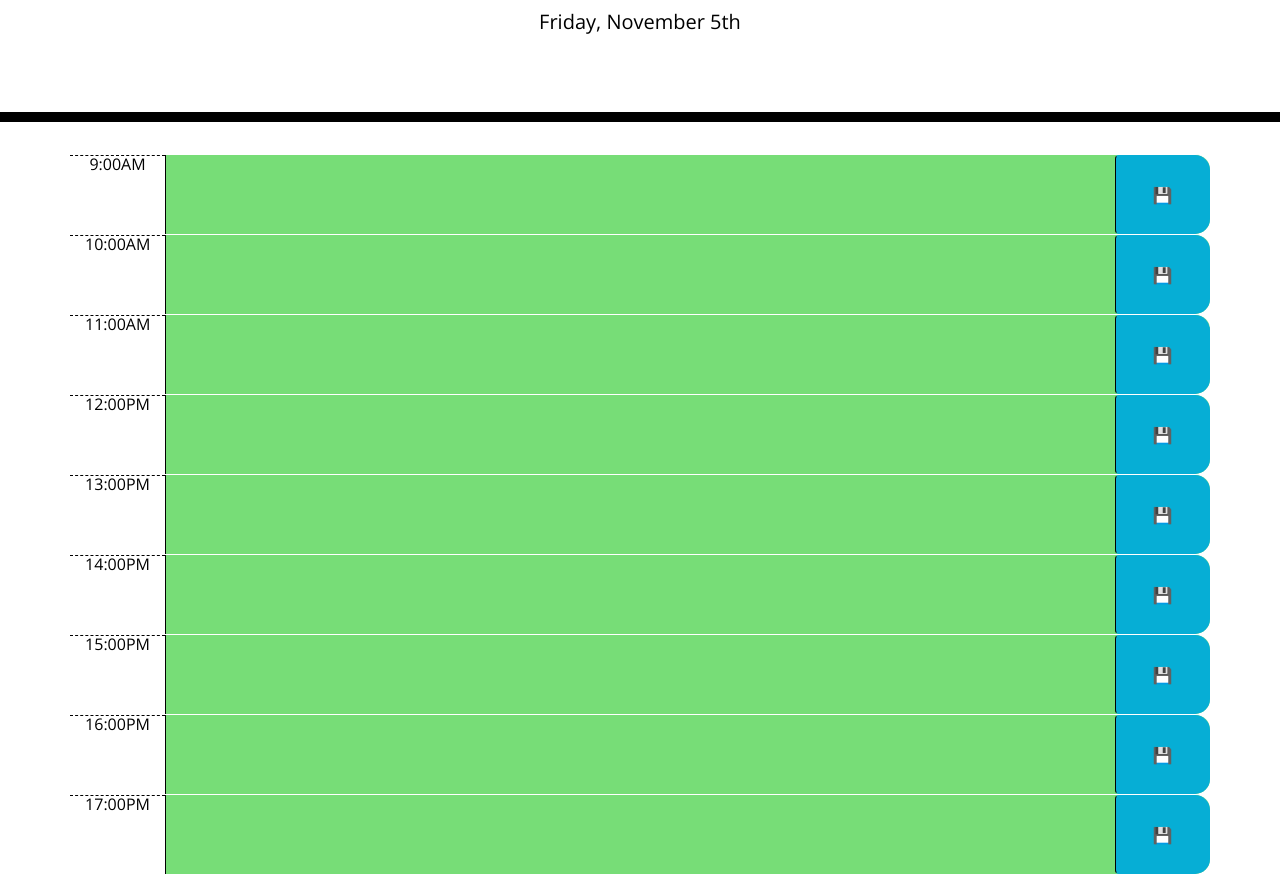
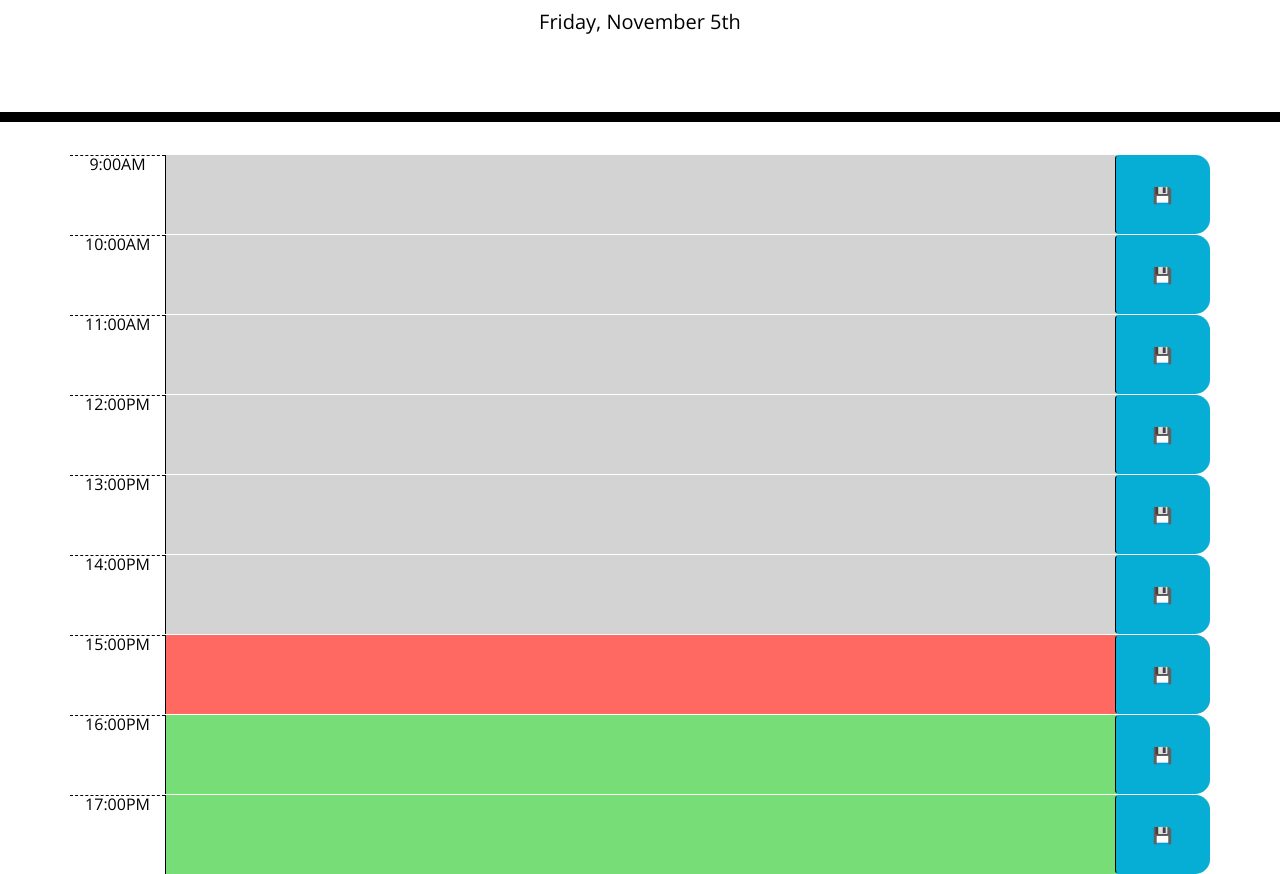
Before and after one commit to nrakeeb/Calendar, a plain HTML site: page index.html in a window 1280 px wide. Shown: the part 182-1056 px from the top of the page. Drawn offline with nearby package versions, Linux system fonts and the light colour scheme.

Commit message:
fix: removed future class by default

```diff
--- a/index.html
+++ b/index.html
@@ -31,47 +31,47 @@
 
     <div class="container" id="planner">
       <!-- Timeblocks go here -->
-      <div id="9" class="row time-block future">
+      <div id="9" class="row time-block">
         <div class="col-md-1 hour">9:00AM</div>
         <textarea class="col-md-10 description"></textarea>
         <button class="btn saveBtn col-md-1" data-ol-has-click-handler="">💾</button>
       </div>
-      <div id="10" class="row time-block future">
+      <div id="10" class="row time-block">
         <div class="col-md-1 hour">10:00AM</div>
         <textarea class="col-md-10 description"></textarea>
         <button class="btn saveBtn col-md-1" data-ol-has-click-handler="">💾</button>
       </div>
-      <div id="11" class="row time-block future">
+      <div id="11" class="row time-block">
         <div class="col-md-1 hour">11:00AM</div>
         <textarea class="col-md-10 description"></textarea>
         <button class="btn saveBtn col-md-1" data-ol-has-click-handler="">💾</button>
       </div>
-      <div id="12" class="row time-block future">
+      <div id="12" class="row time-block">
         <div class="col-md-1 hour">12:00PM</div>
         <textarea class="col-md-10 description"></textarea>
         <button class="btn saveBtn col-md-1" data-ol-has-click-handler="">💾</button>
       </div>
-      <div id="13" class="row time-block future">
+      <div id="13" class="row time-block">
         <div class="col-md-1 hour">13:00PM</div>
         <textarea class="col-md-10 description"></textarea>
         <button class="btn saveBtn col-md-1" data-ol-has-click-handler="">💾</button>
       </div>
-      <div id="14" class="row time-block future">
+      <div id="14" class="row time-block">
         <div class="col-md-1 hour">14:00PM</div>
         <textarea class="col-md-10 description"></textarea>
         <button class="btn saveBtn col-md-1" data-ol-has-click-handler="">💾</button>
       </div>
-      <div id="15" class="row time-block future">
+      <div id="15" class="row time-block">
         <div class="col-md-1 hour">15:00PM</div>
         <textarea class="col-md-10 description"></textarea>
         <button class="btn saveBtn col-md-1" data-ol-has-click-handler="">💾</button>
       </div>
-      <div id="16" class="row time-block future">
+      <div id="16" class="row time-block">
         <div class="col-md-1 hour">16:00PM</div>
         <textarea class="col-md-10 description"></textarea>
         <button class="btn saveBtn col-md-1" data-ol-has-click-handler="">💾</button>
       </div>
-      <div id="17" class="row time-block future">
+      <div id="17" class="row time-block">
         <div class="col-md-1 hour">17:00PM</div>
         <textarea class="col-md-10 description"></textarea>
         <button class="btn saveBtn col-md-1" data-ol-has-click-handler="">💾</button>
```
